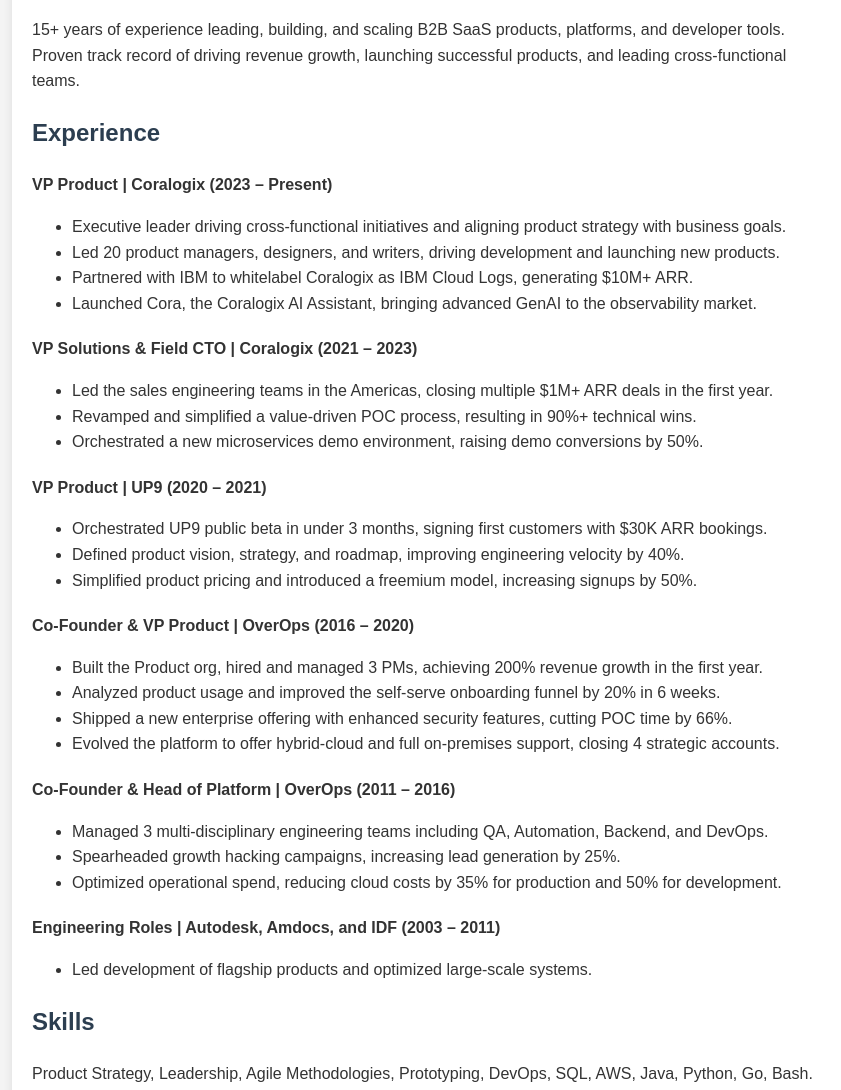
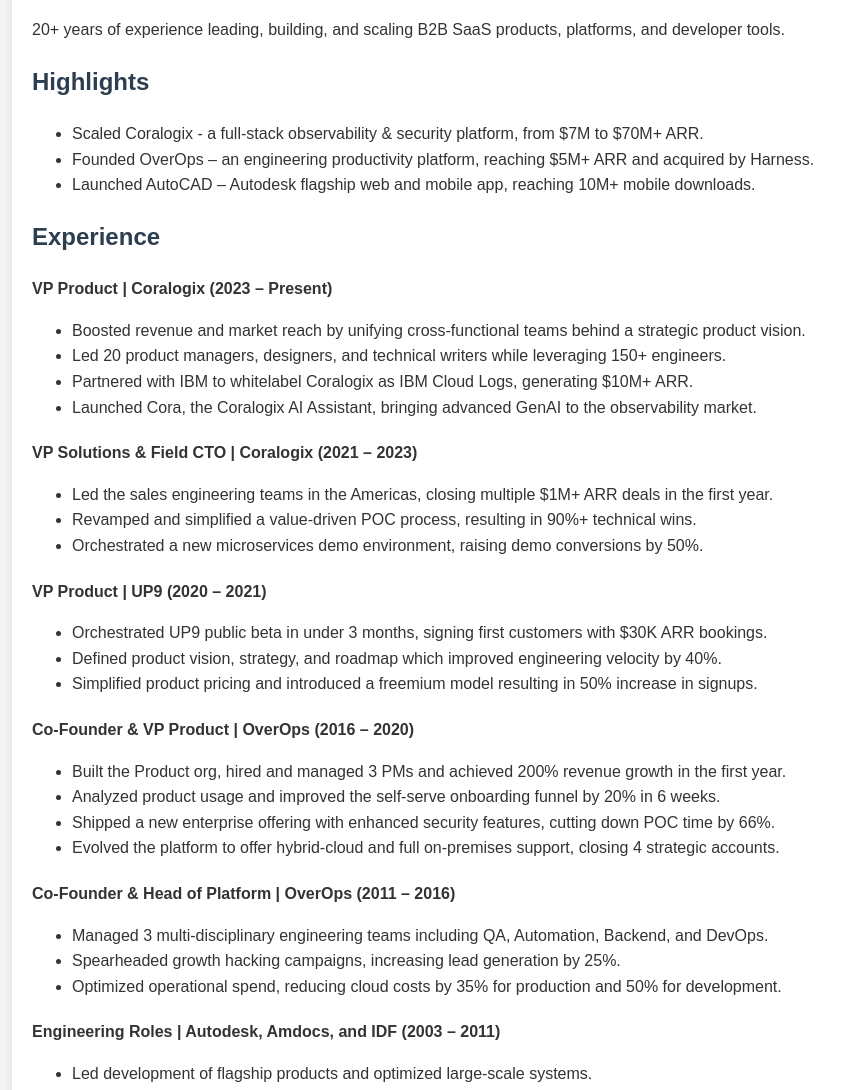
Before and after one commit to chook/chook.github.io, a plain HTML site: page index.html in a window 1280 px wide. Shown: the part 232-1322 px from the top of the page, without its empty margins (208-1049 px from the left). Drawn offline with Linux system fonts and the light colour scheme.

Commit message:
new version

```diff
--- a/index.html
+++ b/index.html
@@ -67,14 +67,21 @@
     </div>
 
     <h2>About Me</h2>
-    <p>15+ years of experience leading, building, and scaling B2B SaaS products, platforms, and developer tools. Proven track record of driving revenue growth, launching successful products, and leading cross-functional teams.</p>
+    <p>20+ years of experience leading, building, and scaling B2B SaaS products, platforms, and developer tools.</p>
+
+    <h2>Highlights</h2>
+    <ul>
+        <li>Scaled Coralogix - a full-stack observability & security platform, from $7M to $70M+ ARR.</li>
+        <li>Founded OverOps – an engineering productivity platform, reaching $5M+ ARR and acquired by Harness.</li>
+        <li>Launched AutoCAD – Autodesk flagship web and mobile app, reaching 10M+ mobile downloads.</li>
+    </ul>
 
     <h2>Experience</h2>
     <div class="experience">
       <div class='job-title'>VP Product | Coralogix (2023 – Present)</div>
       <ul>
-        <li>Executive leader driving cross-functional initiatives and aligning product strategy with business goals.</li>
-        <li>Led 20 product managers, designers, and writers, driving development and launching new products.</li>
+        <li>Boosted revenue and market reach by unifying cross-functional teams behind a strategic product vision.</li>
+        <li>Led 20 product managers, designers, and technical writers while leveraging 150+ engineers.</li>
         <li>Partnered with IBM to whitelabel Coralogix as IBM Cloud Logs, generating $10M+ ARR.</li>
         <li>Launched Cora, the Coralogix AI Assistant, bringing advanced GenAI to the observability market.</li>
       </ul>
@@ -93,17 +100,17 @@
       <div class='job-title'>VP Product | UP9 (2020 – 2021)</div>
       <ul>
         <li>Orchestrated UP9 public beta in under 3 months, signing first customers with $30K ARR bookings.</li>
-        <li>Defined product vision, strategy, and roadmap, improving engineering velocity by 40%.</li>
-        <li>Simplified product pricing and introduced a freemium model, increasing signups by 50%.</li>
+        <li>Defined product vision, strategy, and roadmap which improved engineering velocity by 40%.</li>
+        <li>Simplified product pricing and introduced a freemium model resulting in 50% increase in signups.</li>
       </ul>
     </div>
 
     <div class="experience">
       <div class='job-title'>Co-Founder & VP Product | OverOps (2016 – 2020)</div>
       <ul>
-        <li>Built the Product org, hired and managed 3 PMs, achieving 200% revenue growth in the first year.</li>
+        <li>Built the Product org, hired and managed 3 PMs and achieved 200% revenue growth in the first year.</li>
         <li>Analyzed product usage and improved the self-serve onboarding funnel by 20% in 6 weeks.</li>
-        <li>Shipped a new enterprise offering with enhanced security features, cutting POC time by 66%.</li>
+        <li>Shipped a new enterprise offering with enhanced security features, cutting down POC time by 66%.</li>
         <li>Evolved the platform to offer hybrid-cloud and full on-premises support, closing 4 strategic accounts.</li>
       </ul>
     </div>
@@ -125,7 +132,7 @@
     </div>
 
     <h2>Skills</h2>
-    <p>Product Strategy, Leadership, Agile Methodologies, Prototyping, DevOps, SQL, AWS, Java, Python, Go, Bash.</p>
+    <p>Product Strategy · Onboarding · Customer-oriented · Prototyping · Leadership · Market Research · User Experience · Agile · Mentoring · Java · Python · AI · Bash · DevOps · SQL · ML · Jira · Git · Figma · AWS</p>
 
     <h2>Personal life</h2>
     <p>❤️ Husband | 👶👶🐶 Dad | 🏋️ Weightlifting | 🎹 Piano playing | 🎲 Boardgames</p>
```
